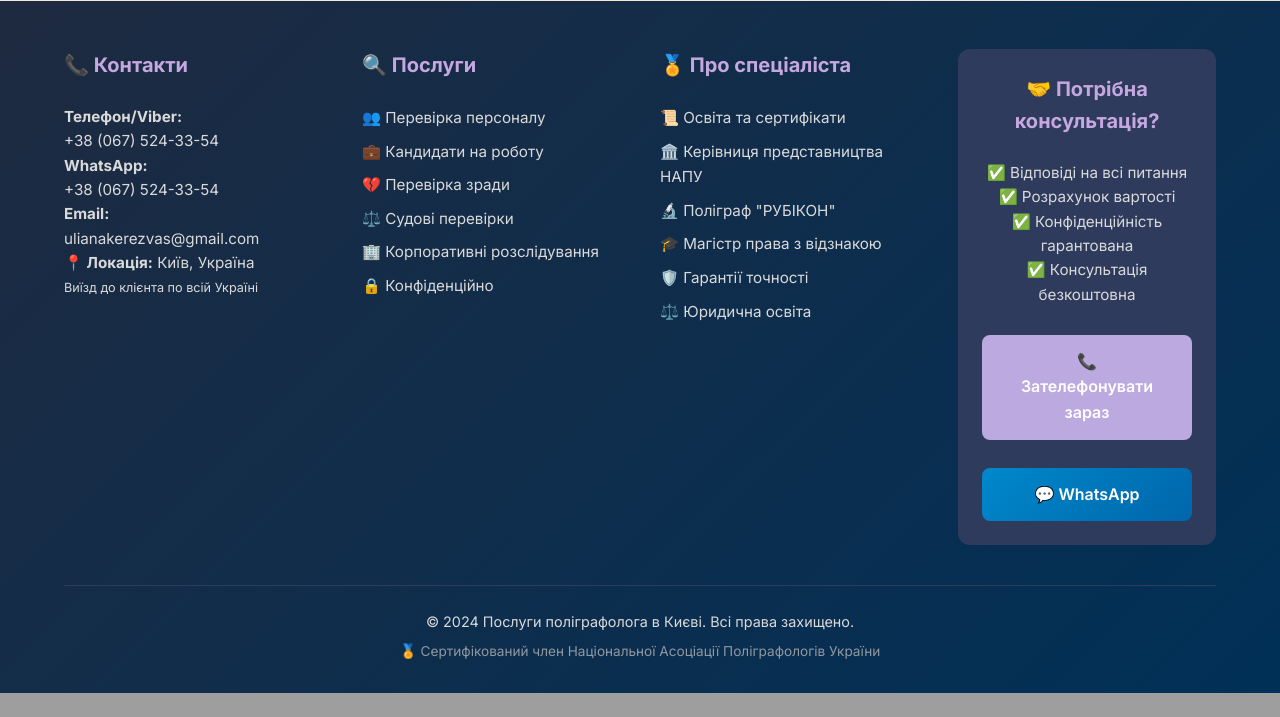
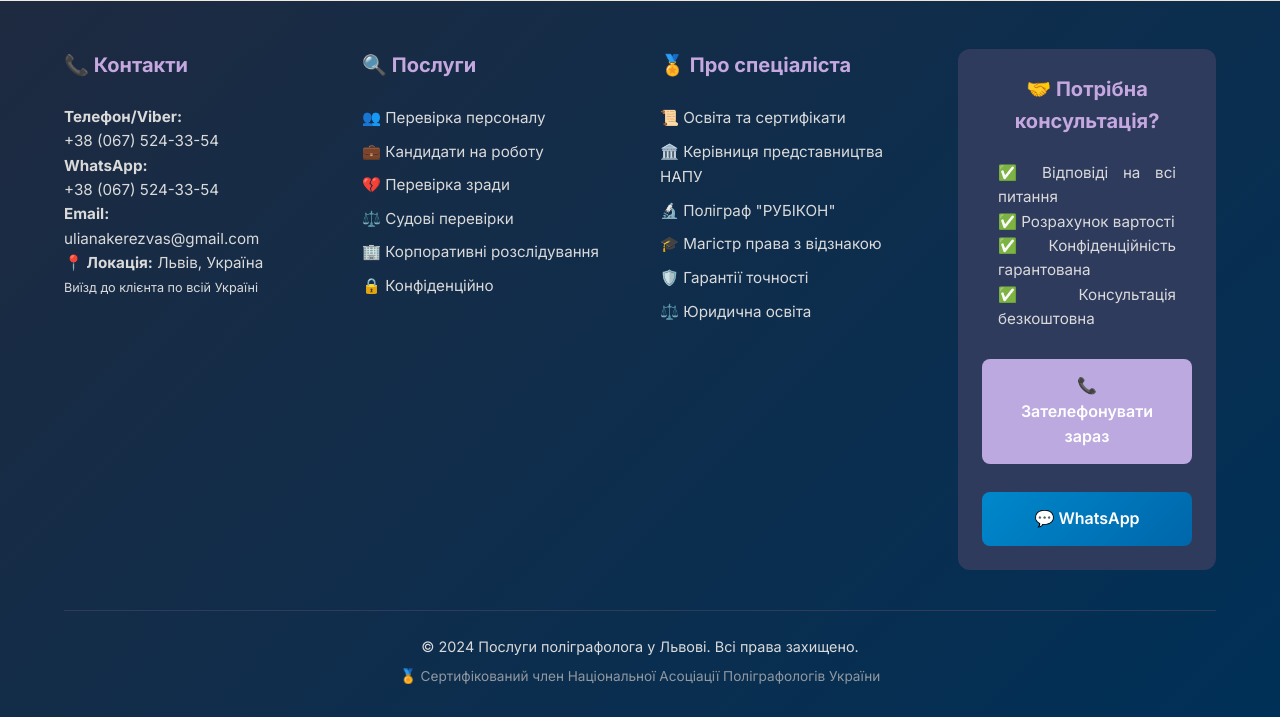
Before and after one commit to BonisOleg/poligraph, a Django app: page / in a window 1280 px wide. Shown: the part 680-1397 px from the top of the page. Before the commit the page ends 1373 px from the top, so only its background shows below. Run offline with Django 5.2, Linux system fonts and the light colour scheme; some web fonts are replaced.

Commit message:
some update

```diff
--- a/main/static/main/css/base.css
+++ b/main/static/main/css/base.css
@@ -296,6 +296,11 @@ body.home-page {
     text-align: center;
 }
 
+.footer-cta .footer-text {
+    text-align: justify;
+    padding: 0 1rem;
+}
+
 .footer-cta-button {
     background-color: var(--purple);
     color: var(--white);
--- a/main/templates/main/base.html
+++ b/main/templates/main/base.html
@@ -116,7 +116,7 @@
                             <a href="mailto:ulianakerezvas@gmail.com" class="footer-link">ulianakerezvas@gmail.com</a>
                         </p>
                         <p class="footer-text">
-                            <strong>📍 Локація:</strong> Київ, Україна<br>
+                            <strong>📍 Локація:</strong> Львів, Україна<br>
                             <small>Виїзд до клієнта по всій Україні</small>
                         </p>
                     </div>
@@ -166,7 +166,7 @@
             <!-- Copyright -->
             <div class="footer-bottom">
                 <p class="footer-copyright">
-                    © 2024 Послуги поліграфолога в Києві. Всі права захищено.
+                    © 2024 Послуги поліграфолога у Львові. Всі права захищено.
                 </p>
                 <p class="footer-note">
                     🏅 Сертифікований член Національної Асоціації Поліграфологів України
```
